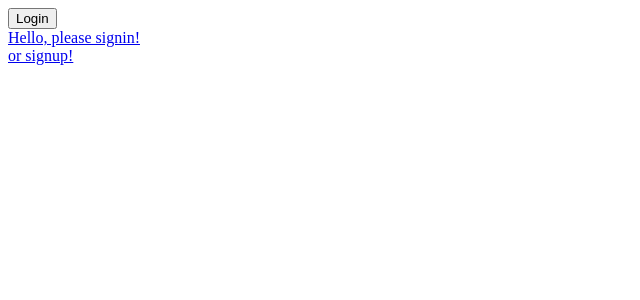
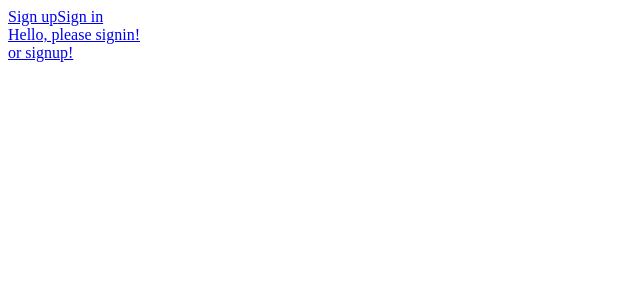
Before and after one commit to RobertoC27/login-page, a React (Create React App) app: page / in a window 1280 px wide. Shown: the top 300 px of the page, without its empty margins (0-640 px from the left). Built offline with nearby package versions, Linux system fonts and the light colour scheme.

Commit message:
removed buttons

```diff
--- a/src/Components/Header/Header.js
+++ b/src/Components/Header/Header.js
@@ -7,13 +7,14 @@
     <AuthConsumer>
       {({ isAuth, login, logout }) => (
         isAuth
-          ? (
-            <div>
+          ? (<div>
               <Link to="/dashboard">Dashboard</Link>
               <Link to="/">Home</Link>
-              <button onClick={logout}>Logout</button>
             </div>)
-          : <button onClick={login}>Login</button>
+          : (<div>
+            <Link to="/signup">Sign up</Link>
+            <Link to="/signin">Sign in</Link>
+          </div>)
       )}
     </AuthConsumer>
   </header>
```
